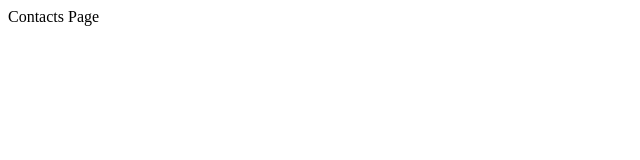
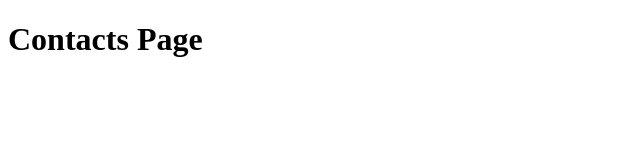
Before and after one commit to suhailafroz/csearepo, a plain HTML site: page contact.html in a window 1280 px wide. Shown: the whole page, without its empty margins (0-640 px from the left). Drawn offline with Linux system fonts and the light colour scheme.

Commit message:
contact.html updated

```diff
--- a/contact.html
+++ b/contact.html
@@ -9,7 +9,7 @@
 </head>
 
 <body>
-    Contacts Page
+    <h1>Contacts Page</h1>
 </body>
 
 </html>
```
